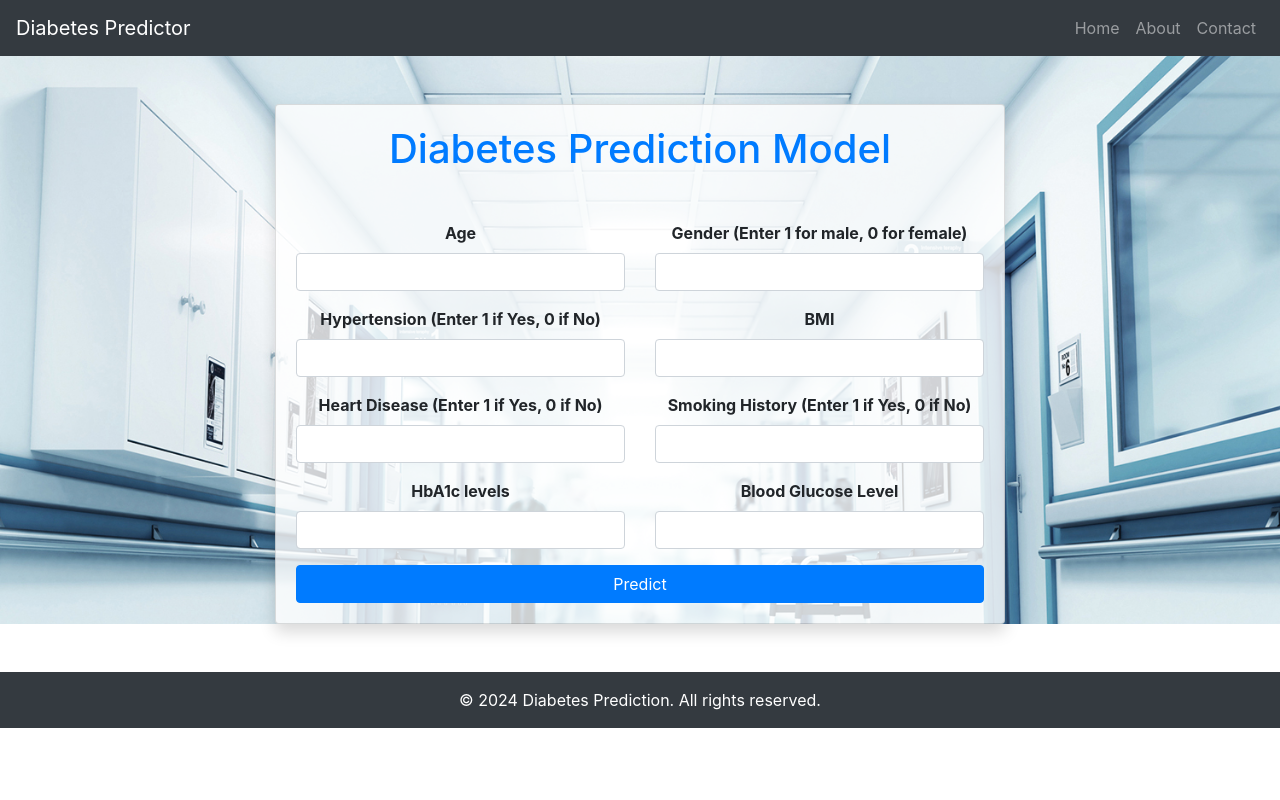
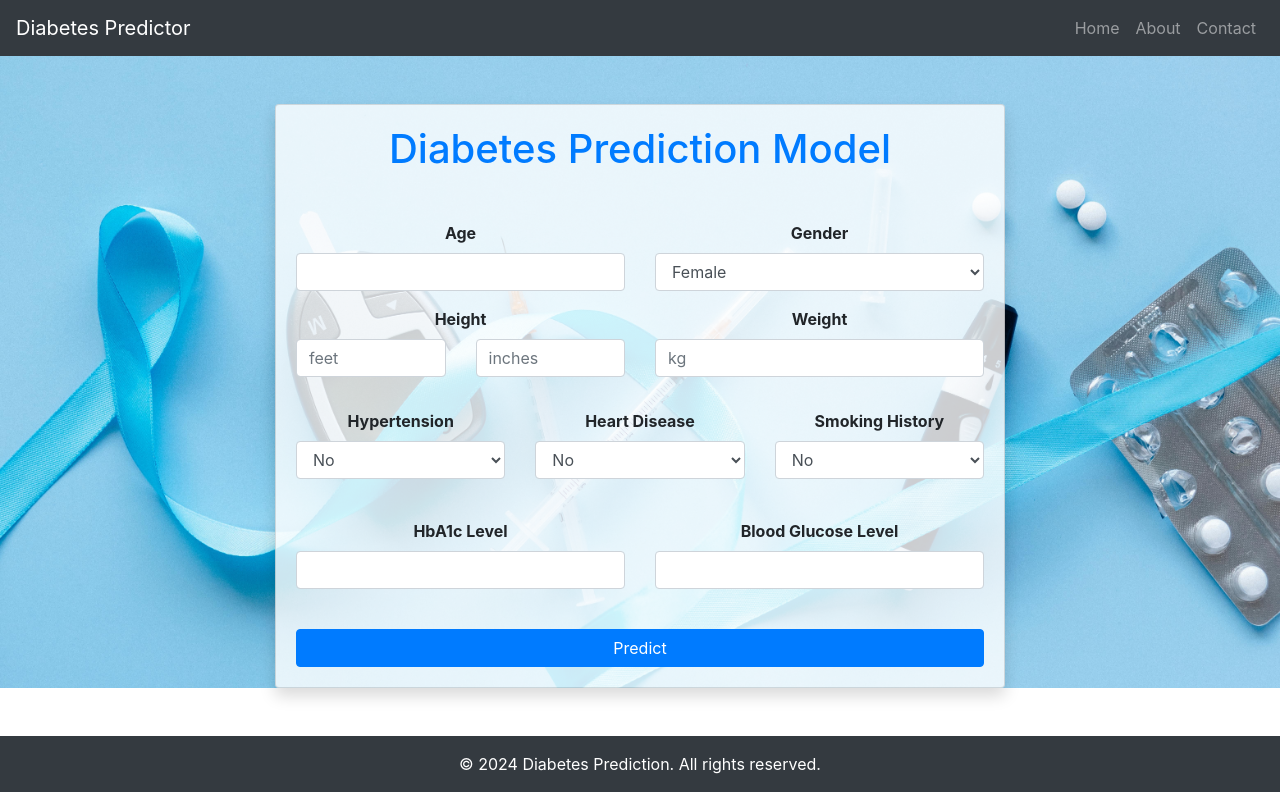
Before and after one commit to ashkett/diabetes-predictor, a Flask app: page / in a window 1280 px wide. Run offline with Flask 3, Linux system fonts and the light colour scheme; parts of the project's set-up code (start-up, migrations or seed data) failed here and were passed over; some libraries are stand-ins or nearby versions.

Commit message:
updated website

```diff
--- a/app.py
+++ b/app.py
@@ -14,18 +14,28 @@ with open('model.pkl', 'rb') as f:
 def index():
     return render_template('index.html')
 
-@app.route('/run_model', methods=['POST'])
+@app.route('/run_model', methods=['GET', 'POST'])
 def run_model():
     if request.method == 'POST':
         # Extract the data from the form
-        gender = float(request.form['gender'])
+        gender = str(request.form.get('gender'))
         age = float(request.form['age'])
-        hypertension = float(request.form['hypertension'])
-        heart_disease = float(request.form['heart_disease'])
-        smoking_history = float(request.form['smoking_history'])
-        bmi = float(request.form['bmi'])
+        hypertension = str(request.form.get('hypertension'))
+        heart_disease = str(request.form.get('heart_disease'))
+        smoking_history = str(request.form.get('smoking_history'))
+        feet = float(request.form['feet'])
+        inches = float(request.form['inches'])
+        weight = float(request.form['weight'])
         HbA1c_level = float(request.form['HbA1c_level'])
         blood_glucose_level = float(request.form['blood_glucose_level'])
+
+        #calculations
+        gender = 1 if gender == 'M' else 0
+        hypertension = 1 if hypertension == 'Y' else 0
+        heart_disease = 1 if heart_disease == 'Y' else 0
+        smoking_history = 1 if smoking_history == 'Y' else 0
+        height = (feet/3.281) + (inches/39.37)
+        bmi = weight / (height**2)
 
         # Create the data list
         data = [gender, age, hypertension, heart_disease, smoking_history, bmi, HbA1c_level, blood_glucose_level]
--- a/static/css/style.css
+++ b/static/css/style.css
@@ -63,7 +63,7 @@
 
 /* Container for background image */
 .background-image {
-    background-image: url('/static/img/bk.jpg'); /* Replace with your image path */
+    background-image: url('/static/img/diabetes.jpg'); /* Replace with your image path */
     background-size: cover; /* Makes sure the image covers the entire container */
 
 }
--- a/templates/index.html
+++ b/templates/index.html
@@ -50,8 +50,11 @@
                                 </div>
                                 <div class="col">
                                     <div class="form-group text-center">
-                                        <label for="gender"  class="font-weight-bold">Gender (Enter 1 for male, 0 for female)</label>
-                                        <input type="number" class="form-control" id="gender" name="gender" required>
+                                        <label for="gender"  class="font-weight-bold">Gender</label>
+                                        <select id="gender" name="gender" class="form-control" required>
+                                            <option value="F">Female</option>
+                                            <option value="M">Male</option>
+                                        </select>
                                     </div>
                                 </div>
                             </div>
@@ -59,43 +62,64 @@
                             <div class="row">
                                 <div class="col">
                                     <div class="form-group text-center">
-                                        <label for="Hypertension"  class="font-weight-bold">Hypertension (Enter 1 if Yes, 0 if No)</label>
-                                        <input type="number" class="form-control" id="Hypertension" name="hypertension"
-                                            required>
+                                        <label for="height"  class="font-weight-bold">Height</label>
+                                        <div class="row">
+                                            <div class="col">
+                                                <div class="form-group text-center">
+                                                    <input type="text" class="form-control" id="feet" name="feet" placeholder="feet" required>
+                                                </div>
+                                            </div>
+                                            <div class="col">
+                                                <div class="form-group text-center">
+                                                    <input type="text" class="form-control" id="inches" name="inches" placeholder="inches" required>
+                                                </div>
+                                            </div>
+                                        </div>
                                     </div>
                                 </div>
                                 <div class="col">
                                     <div class="form-group text-center">
-                                        <label for="bmi"  class="font-weight-bold">BMI</label>
-                                        <input type="text" class="form-control" id="bmi" name="bmi" required>
+                                        <label for="weight"  class="font-weight-bold">Weight</label>
+                                        <input type="text" class="form-control" id="weight" placeholder="kg" name="weight" required>
                                     </div>
                                 </div>
                             </div>
 
-
                             <div class="row">
                                 <div class="col">
                                     <div class="form-group text-center">
-                                        <label for="heart_disease"  class="font-weight-bold">Heart Disease (Enter 1 if Yes, 0 if No)</label>
-                                        <input type="number" class="form-control" id="heart_disease"
-                                            name="heart_disease" required>
+                                        <label for="Hypertension"  class="font-weight-bold">Hypertension</label>
+                                        <select id="hypertension" name="hypertension" class="form-control" required>
+                                            <option value="N">No</option>
+                                            <option value="Y">Yes</option>
+                                        </select>
                                     </div>
                                 </div>
                                 <div class="col">
                                     <div class="form-group text-center">
-                                        <label for="smoking_history"  class="font-weight-bold">Smoking History (Enter 1 if Yes, 0 if No)</label>
-                                        <input type="number" class="form-control" id="smoking_history"
-                                            name="smoking_history" required>
+                                        <label for="heart_disease"  class="font-weight-bold">Heart Disease</label>
+                                        <select id="heart_disease" name="heart_disease" class="form-control" required>
+                                            <option value="N">No</option>
+                                            <option value="Y">Yes</option>
+                                        </select>
+                                    </div>
+                                </div>
+                                <div class="col">
+                                    <div class="form-group text-center">
+                                        <label for="smoking_history"  class="font-weight-bold">Smoking History</label>
+                                        <select id="smoking_history" name="smoking_history" class="form-control" required>
+                                            <option value="N">No</option>
+                                            <option value="Y">Yes</option>
+                                        </select>
                                     </div>
                                 </div>
                             </div>
 
-
-
+                            <br>
                             <div class="row">
                                 <div class="col">
                                     <div class="form-group text-center">
-                                        <label for="HbA1c_level"  class="font-weight-bold">HbA1c levels</label>
+                                        <label for="HbA1c_level"  class="font-weight-bold">HbA1c Level</label>
                                         <input type="text" class="form-control" id="HbA1c_level" name="HbA1c_level"
                                             required>
                                     </div>
@@ -109,11 +133,8 @@
                                 </div>
                             </div>
 
-
-
+                            <br>
                             <button type="submit" class="btn btn-primary btn-block" id="predictButton">Predict</button>
-
-
 
                         </form>
 
```
Also changed, not shown: static/img/diabetes.jpg (added).
